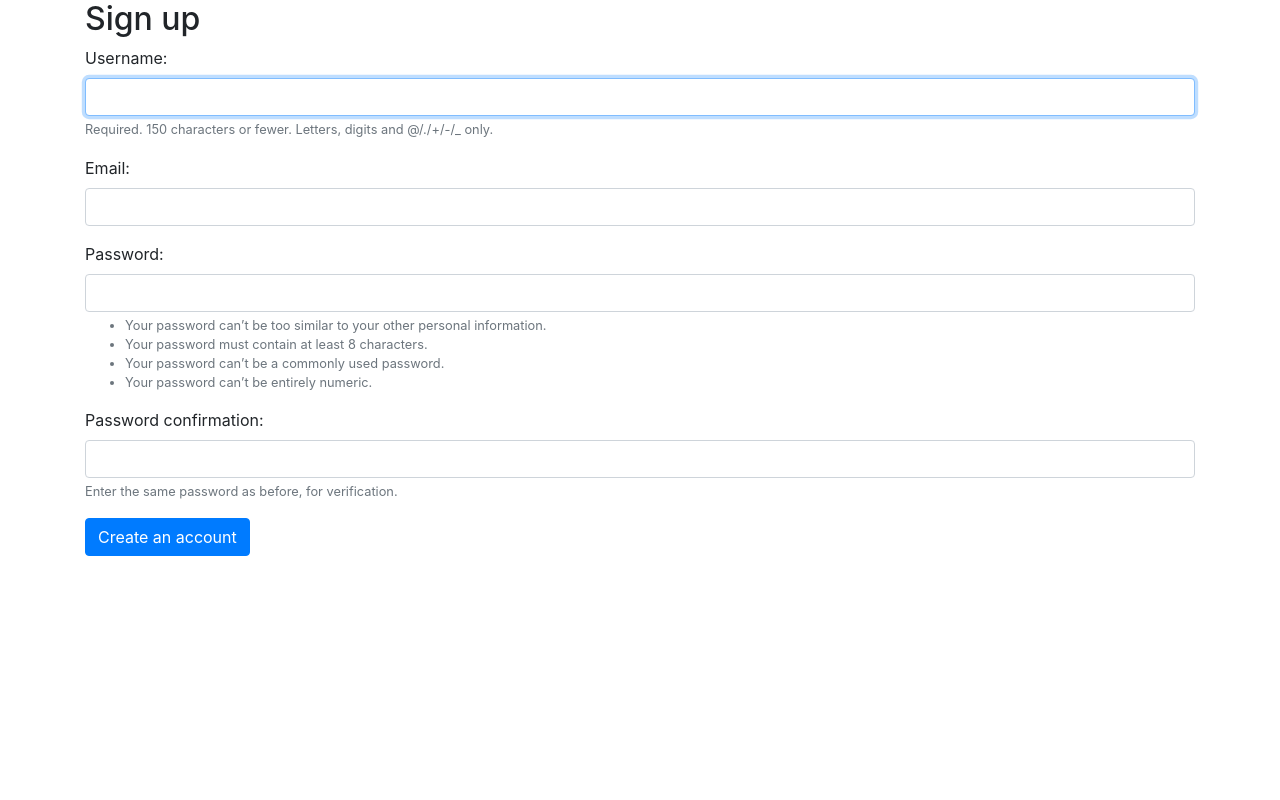
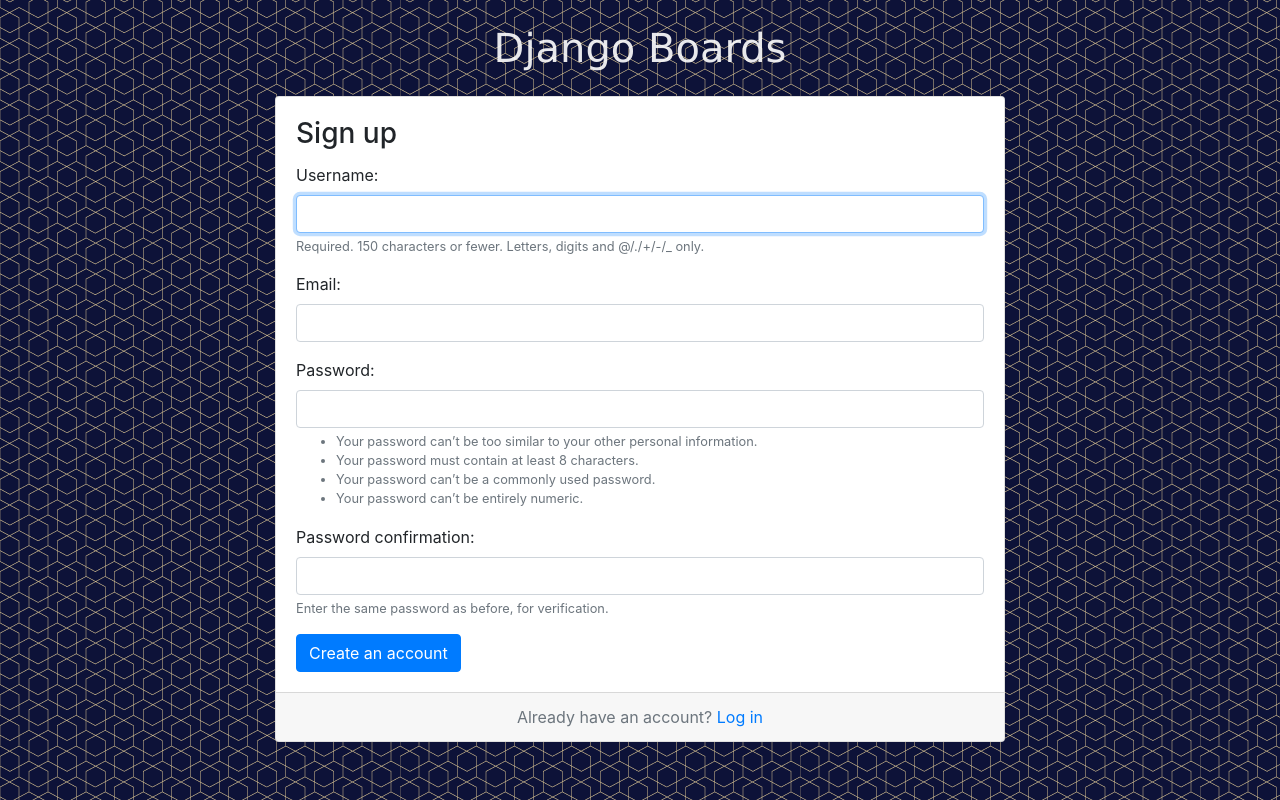
Before and after one commit to j-scoop/Django-Message-Board, a Django app: page /signup/ in a window 1280 px wide. Run offline with Django 3.2, Linux system fonts and the light colour scheme; some libraries are stand-ins or nearby versions.

Commit message:
Added background image and css to signup page. Refactored accounts tests

```diff
--- /dev/null
+++ b/testProject/static/css/accounts.css
@@ -0,0 +1,16 @@
+body {
+  background-image: url(../img/oriental-tile-bg.png);
+}
+
+.logo {
+  font-family: "Lucida Sans Unicode", "Lucida Grande", sans-serif;
+}
+
+.logo a {
+  color: rgba(255,255,255,.9);
+}
+
+.logo a:hover,
+.logo a:active {
+  text-decoration: none;
+}
--- a/testProject/templates/signup.html
+++ b/testProject/templates/signup.html
@@ -1,13 +1,32 @@
 {% extends 'base.html' %}
+
+{% load static %}
+
+{% block stylesheet %}
+  <link rel="stylesheet" href="{% static 'css/accounts.css' %}">
+{% endblock %}
 
 {% block body %}
   <div class="container">
-    <h2>Sign up</h2>
-    <form method="post" novalidate>
-      {% csrf_token %}
-      {% include 'includes/form.html' %}
-      <button type="submit" class="btn btn-primary">Create an account</button>
-    </form>
+    <h1 class="text-center logo my-4">
+      <a href="{% url 'home' %}">Django Boards</a>
+    </h1>
+    <div class="row justify-content-center">
+      <div class="col-lg-8 col-md-10 col-sm-12">
+        <div class="card">
+          <div class="card-body">
+            <h3 class="card-title">Sign up</h3>
+            <form method="post" novalidate>
+              {% csrf_token %}
+              {% include 'includes/form.html' %}
+              <button type="submit" class="btn btn-primary">Create an account</button>
+            </form>
+          </div>
+          <div class="card-footer text-muted text-center">
+            Already have an account? <a href="#">Log in</a>
+          </div>
+        </div>
+      </div>
+    </div>
   </div>
-
 {% endblock %}
```
Also changed, not shown: testProject/accounts/tests/test_form_signup.py (added, +10 -0 lines), testProject/accounts/tests/test_view_signup.py (renamed from testProject/accounts/tests.py, +3 -2 lines), testProject/accounts/tests/__init__.py (added), testProject/static/img/oriental-tile-bg.png (added).
